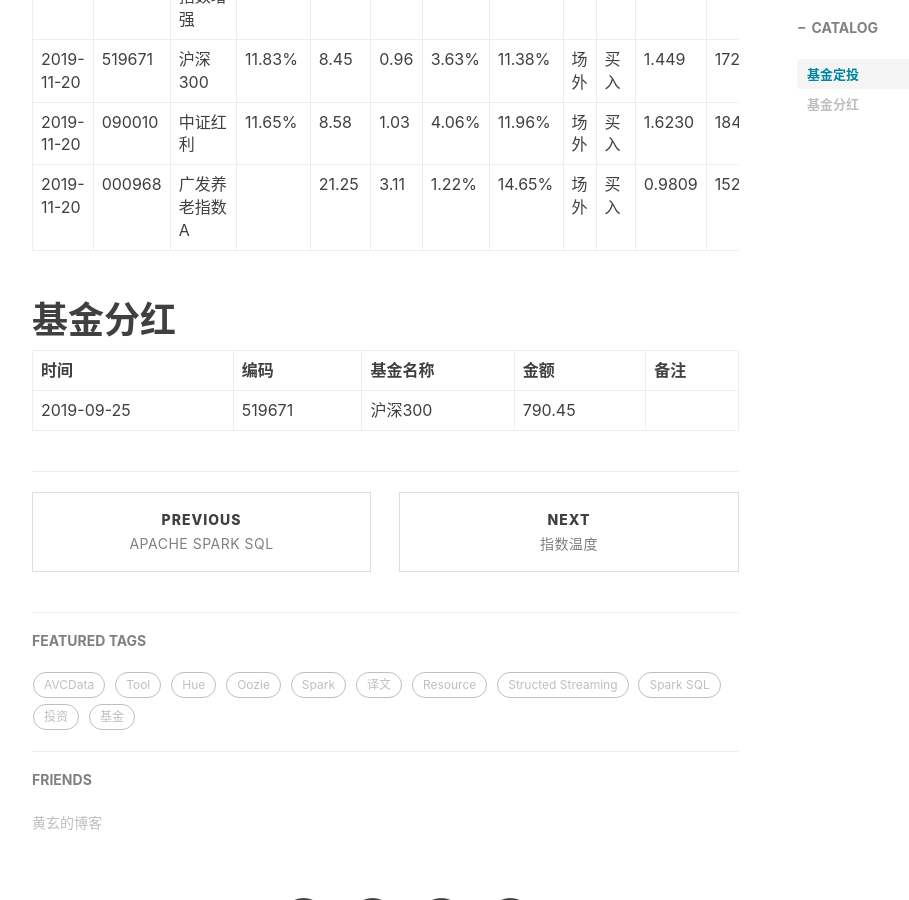
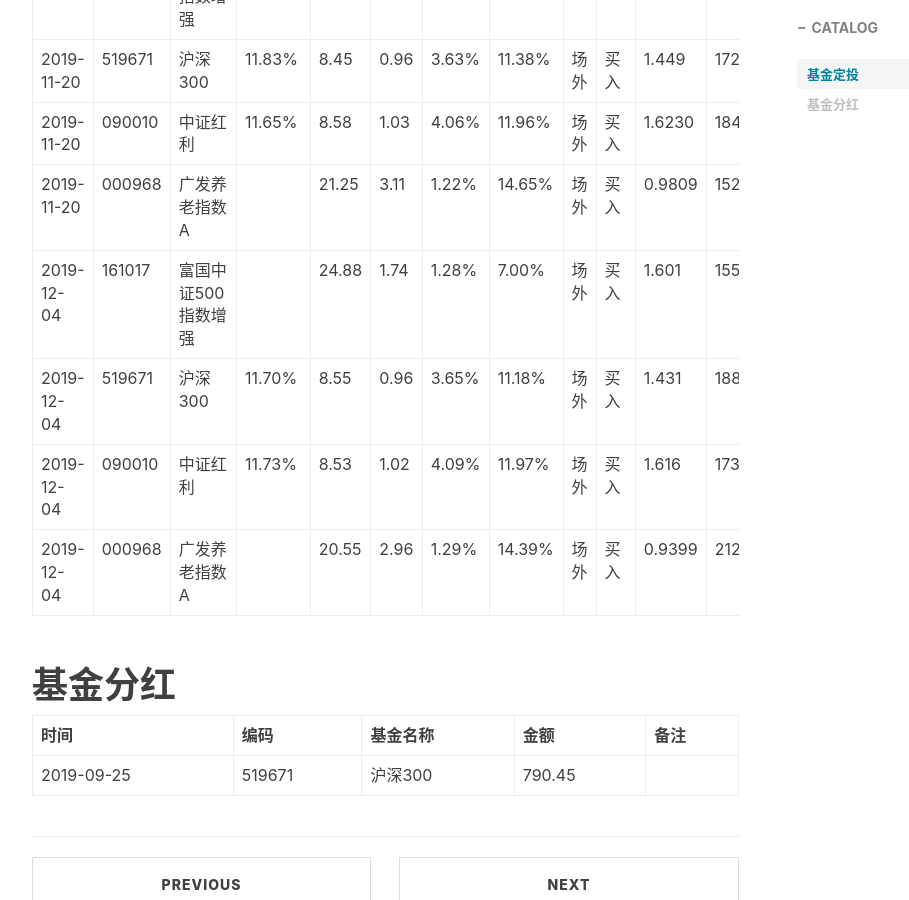
Before and after one commit to shoppingwang/shoppingwang.github.io, a Jekyll site: the page built from _posts/2019-07-02-investment-records.md, in a window 1280 px wide and 900 px high, scrolled down 3605 px. Shown: the whole window, without its empty margins (233-1142 px from the left). Built offline with Jekyll 4.4.1, drawn with Linux system fonts in a browser that asks for light colours; nearby versions of some CDN libraries; comment, search, counter and statistics services are not loaded.

Commit message:
Investment on 11/20

```diff
--- a/_posts/2019-07-02-investment-records.md
+++ b/_posts/2019-07-02-investment-records.md
@@ -58,6 +58,10 @@ tags:
 | 2019-11-20 | 519671 | 沪深300 | 11.83% | 8.45 | 0.96 | 3.63% | 11.38% | 场外 | 买入 | 1.449 | 1723.26 |  |
 | 2019-11-20 | 090010 | 中证红利 | 11.65% | 8.58 | 1.03 | 4.06% | 11.96% | 场外 | 买入 | 1.6230 | 1846.21 |  |
 | 2019-11-20 | 000968 | 广发养老指数A |  | 21.25 | 3.11 | 1.22% | 14.65% | 场外 | 买入 | 0.9809 | 1527.37 | 正常 |
+| 2019-12-04 | 161017 | 富国中证500指数增强 |  | 24.88 | 1.74 | 1.28% | 7.00% | 场外 | 买入 | 1.601 | 1559.19 | 正常 |
+| 2019-12-04 | 519671 | 沪深300 | 11.70% | 8.55 | 0.96 | 3.65% | 11.18% | 场外 | 买入 | 1.431 | 1884.53 |  |
+| 2019-12-04 | 090010 | 中证红利 | 11.73% | 8.53 | 1.02 | 4.09% | 11.97% | 场外 | 买入 | 1.616 | 1730.59 |  |
+| 2019-12-04 | 000968 | 广发养老指数A |  | 20.55 | 2.96 | 1.29% | 14.39% | 场外 | 买入 | 0.9399 | 2125.33 | 正常 |
 
 
 # 基金分红
```
